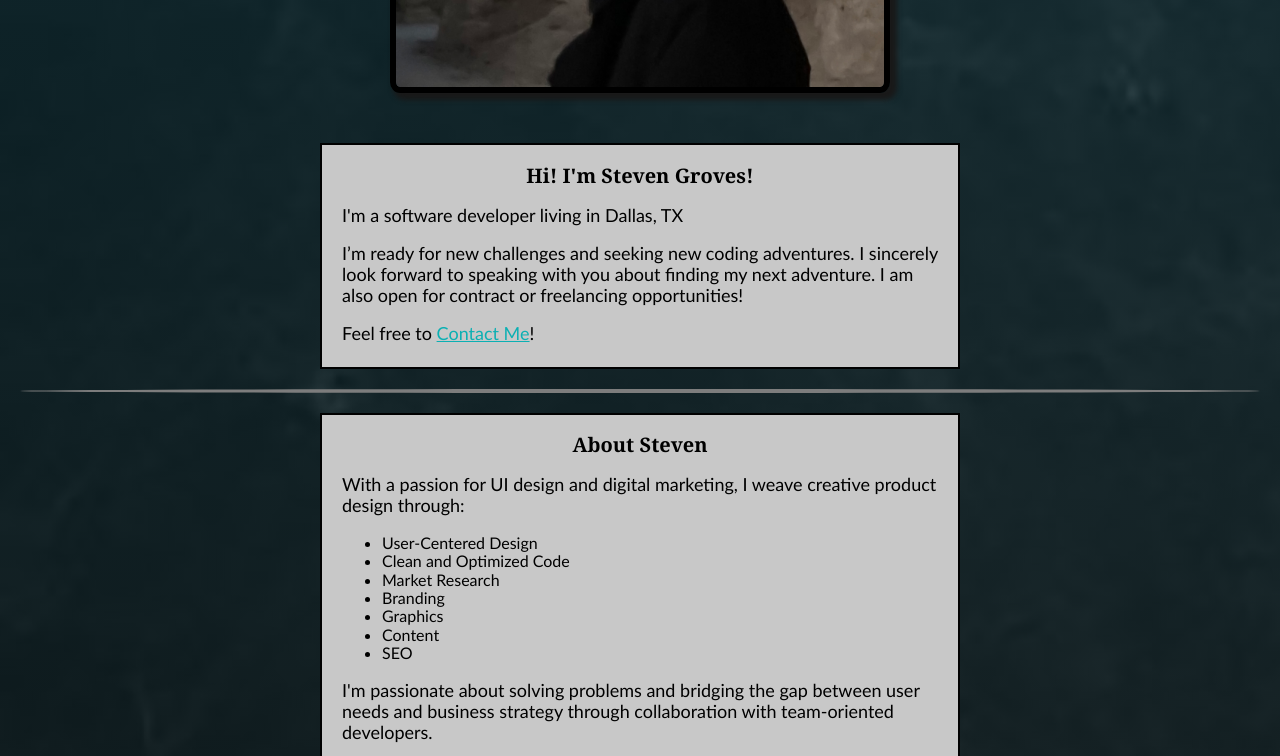
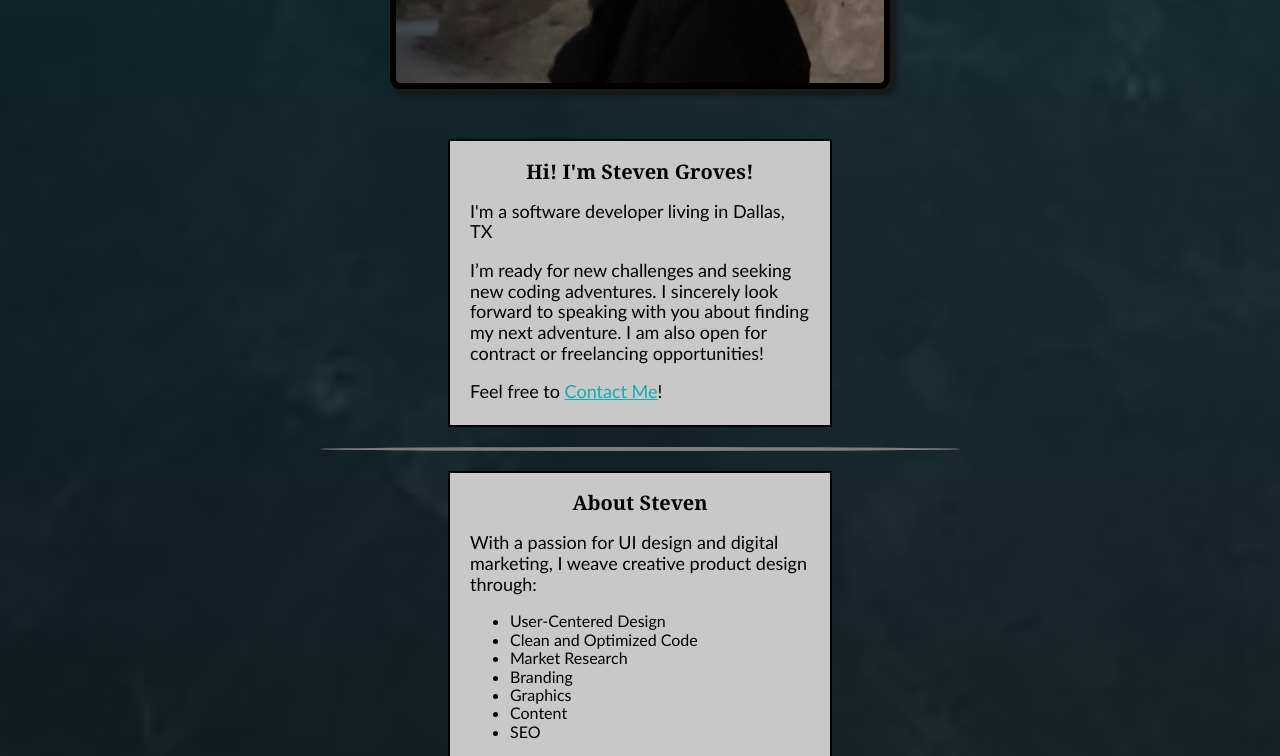
Before and after one commit to stevengroves187/Portfolio, a plain HTML site: page index.html in a window 1280 px wide. Shown: the part 660-1416 px from the top of the page. Drawn offline with nearby package versions, Linux system fonts and the light colour scheme; a script that the page names is missing.

Commit message:
Add files via upload

```diff
--- a/style.css
+++ b/style.css
@@ -27,7 +27,7 @@ header div, footer div {
 }
 header{
   background-color: rgb(12, 12, 12);
-  margin-top:-36px;
+  margin-top:-40px;
   padding:0px;
 }
 
@@ -80,8 +80,8 @@ ul, ol, a{
 
 /* Style for text articles */
 article {
-  margin-left: 25%;
-  margin-right: 25%;
+  margin-left: 35%;
+  margin-right: 35%;
   background-color: rgb(200, 200, 200);
   padding-top: 5px;
   padding-left: 20px;
@@ -92,7 +92,10 @@ article {
 
 /* Style for horizontal rules */
 hr{
-  margin: 20px;
+  margin-top: 20px;
+  margin-bottom: 20px;
+  margin-left:25%;
+  margin-right:25%;
   border: 2px solid rgb(125, 125, 125);
   border-radius: 50%;
 }
```
